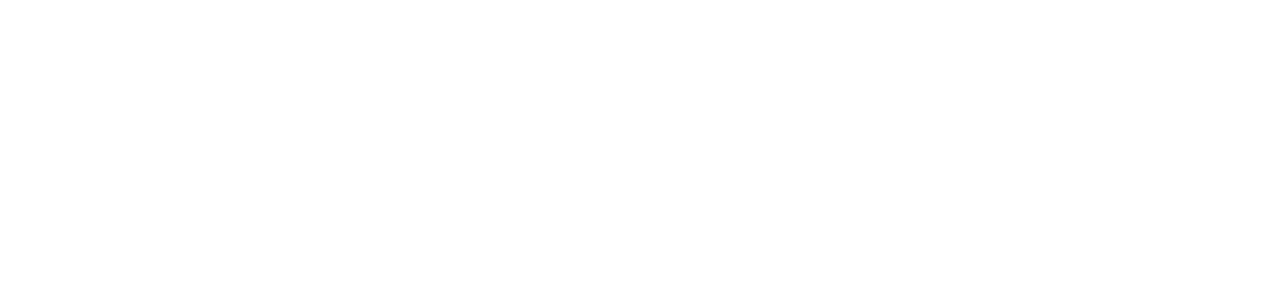
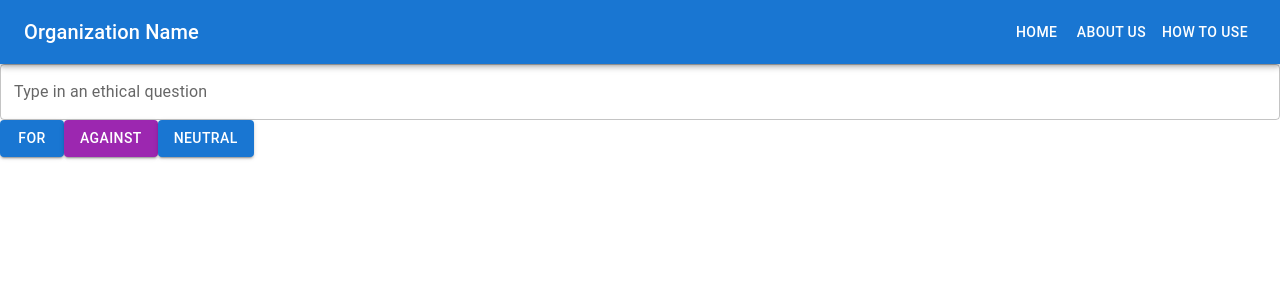
Before and after one commit to SMJD11/EthicalGPT, a React (Create React App) app in the folder frontend/: page / in a window 1280 px wide. Before the commit this address had no page. Shown: the top 300 px of the page. Built offline with nearby package versions, Linux system fonts and the light colour scheme.

Commit message:
a quick fix

```diff
--- a/frontend/src/App.js
+++ b/frontend/src/App.js
@@ -6,7 +6,7 @@
   return (
     <BrowserRouter>
       <Routes>
-          <Route path="/home" element={<Home />} />
+          <Route path="/" element={<Home />} />
       </Routes>
     </BrowserRouter>
   );
--- a/frontend/src/pages/Home.js
+++ b/frontend/src/pages/Home.js
@@ -28,7 +28,7 @@
 
     // Send a request to an API that can answer ethical questions
     axios
-      .get("https://ethical-questions-api.com/answer", {
+      .get("OPenAPI", {
         params: {
           question: question,
           stance: stance,
```
